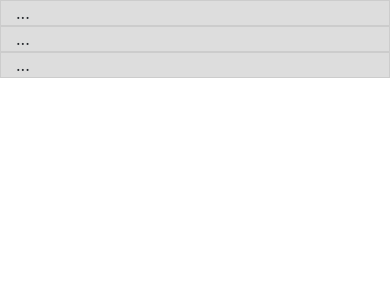
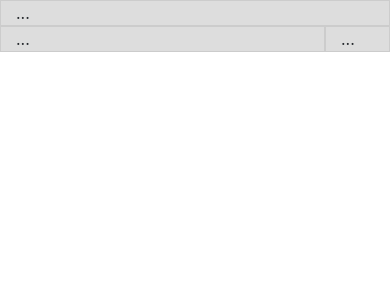
Before and after one commit to deusyvan/bootstrap4, a PHP site: page / in a window 390 px wide. Shown: the top 300 px of the page. Run offline with PHP 8.4, Linux system fonts and the light colour scheme.

Commit message:
Somente a 1 quebra para celular

```diff
--- a/index.php
+++ b/index.php
@@ -18,8 +18,8 @@
 		<div class="container">
     		<div class="row">
     			<div class="col-sm" >...</div>
-    			<div class="col-sm-2" >...</div>
-    			<div class="col-sm-2" >...</div>
+    			<div class="col" >...</div>
+    			<div class="col-2" >...</div>
 
     		</div>
 
```
